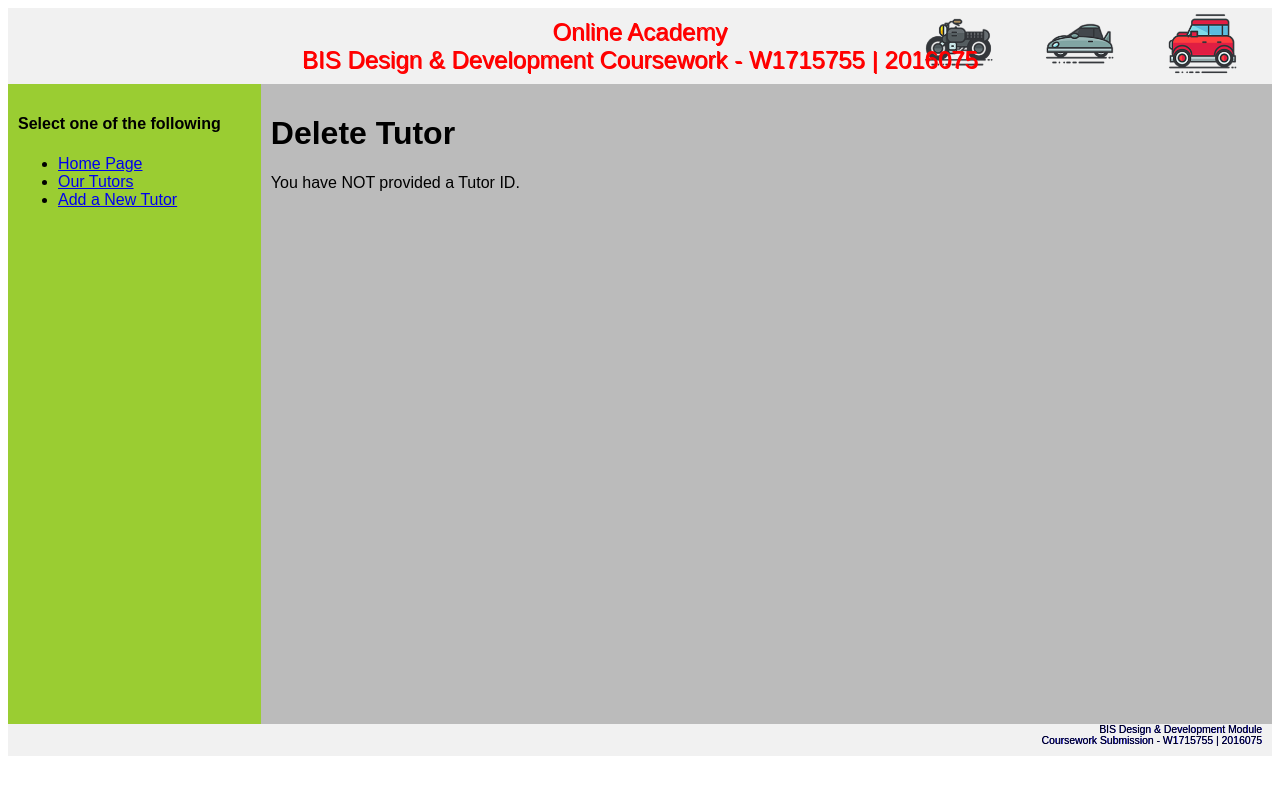
After one commit to SeanCassiere/L5-BISDD-CW2, a PHP site: page /delete.php in a window 1280 px wide. The commit adds this page. Run offline with PHP 8.4, Linux system fonts and the light colour scheme.

Commit message:
Delete Page Added

```diff
--- a/Part-B/public/add.php
+++ b/Part-B/public/add.php
@@ -9,11 +9,7 @@ include('../private/initialise.php');
 <meta name="viewport" content="width=device-width, initial-scale=1">
 <link rel="stylesheet" type="text/css" href="dist/css/style.css">
 </head>
-<style>
-  td {padding: 0.5rem; text-align: right;}
-  td.left {font-weight: bold; background-color: yellowgreen;}
-  td input, td textarea {width: 100%;}
-</style>
+
 <body>
 
 <div class="header">
--- /dev/null
+++ b/Part-B/public/delete.php
@@ -0,0 +1,64 @@
+<?php
+require_once('../private/initialise.php');
+if ( isset($_GET['id']) ) {
+  if ( $_GET['id'] == '' ) { $URL_tutorId = NULL; } else { $URL_tutorId = $_GET['id']; }
+}
+?>
+<!DOCTYPE html>
+<html lang="en">
+<head>
+<title>Delete Tutor | Online Academy</title>
+<meta charset="utf-8">
+<meta name="viewport" content="width=device-width, initial-scale=1">
+<link rel="stylesheet" type="text/css" href="dist/css/style.css">
+</head>
+
+<body>
+
+<div class="header">
+	Online Academy <br>
+	BIS Design & Development Coursework - W1715755 | 2016075
+</div>
+
+<div class="row">
+
+	<div class="column side">
+		<?php include('dist/shared/navigation.html');?>
+	</div>
+
+	<div class="column middle">
+    <h1>Delete Tutor</h1>
+    <?php
+    if (isset($URL_tutorId)) {
+      $deleted_tutor = Tutor::find_by_id($URL_tutorId);
+      $deleted_tutor->delete();
+
+      echo "<p> The following Tutor's record have been deleted. </p>";
+
+			echo "<table>";
+			echo "<tr> <td class='left'><b> Tutor ID </td> <td>" . $deleted_tutor->id . "</td> </tr>";
+			echo "<tr> <td class='left'> Name </td> <td>" . $deleted_tutor->name . "</td> </tr>";
+			echo "<tr> <td class='left'> Email </td> <td>" . $deleted_tutor->email . "</td> </tr>";
+			echo "<tr> <td class='left'> Phone Number </td> <td>" . $deleted_tutor->phoneNumber . "</td> </tr>";
+			echo "<tr> <td class='left'> Qualifications </td> <td>" . $deleted_tutor->qualifications . "</td> </tr>";
+			echo "<tr> <td class='left'> Subjects To Teach </td> <td>" . $deleted_tutor->subjectsToTeach . "</td> </tr>";
+			echo "<tr> <td class='left'> Rate Per Hour </td> <td>" . $deleted_tutor->ratePerHour . "</td> </tr>";
+			echo "</table>";
+
+    } else { // IF tutorId not provided
+      echo "<p>You have NOT provided a Tutor ID.</p>";
+    }
+    ?>
+  </div>
+
+<div class="footer">
+  BIS Design & Development Module <br>
+  Coursework Submission - W1715755 | 2016075
+</div>
+
+</div>
+
+</body>
+
+
+</html>
--- a/Part-B/public/dist/css/style.css
+++ b/Part-B/public/dist/css/style.css
@@ -56,6 +56,9 @@ body {
 }
 
 table, th, td { border: 1px solid black; border-collapse: collapse; text-align: center; }
+td {padding: 0.5rem; text-align: right;}
+td.left {font-weight: bold; background-color: yellowgreen;}
+td input, td textarea {width: 100%;}
 
 /* Responsive layout - makes the three columns stack on top of each other instead of next to each other */
 @media (max-width: 600px) {
--- a/Part-B/public/our_tutors.php
+++ b/Part-B/public/our_tutors.php
@@ -34,12 +34,14 @@ include('../private/initialise.php');
 		echo "<th style='padding: 0.3rem'>Name</th>";
 		echo "<th style='padding: 0.3rem'>Email</th>";
 		echo "<th style='padding: 0.3rem'>Subjects to Teach</th>";
+		echo "<th>&nbsp;</th>";
 		echo "</tr>";
 		foreach ($all_tutors as $obj) {
 			echo "<tr>";
 			echo "<td style='padding: 0.8rem'><a href='view.php?id=".$obj->id."' style='text-decoration: none;'>".$obj->name."</td>";
 			echo "<td style='padding: 0.8rem'>".$obj->email."</td>";
 			echo "<td style='padding: 0.8rem'>".$obj->subjectsToTeach."</td>";
+			echo "<td style='padding: 0.8rem'><a href='delete.php?id=".$obj->id."'>Delete</a></td>";
 			echo "</tr>";
 		}
 		echo "</table>";
```
